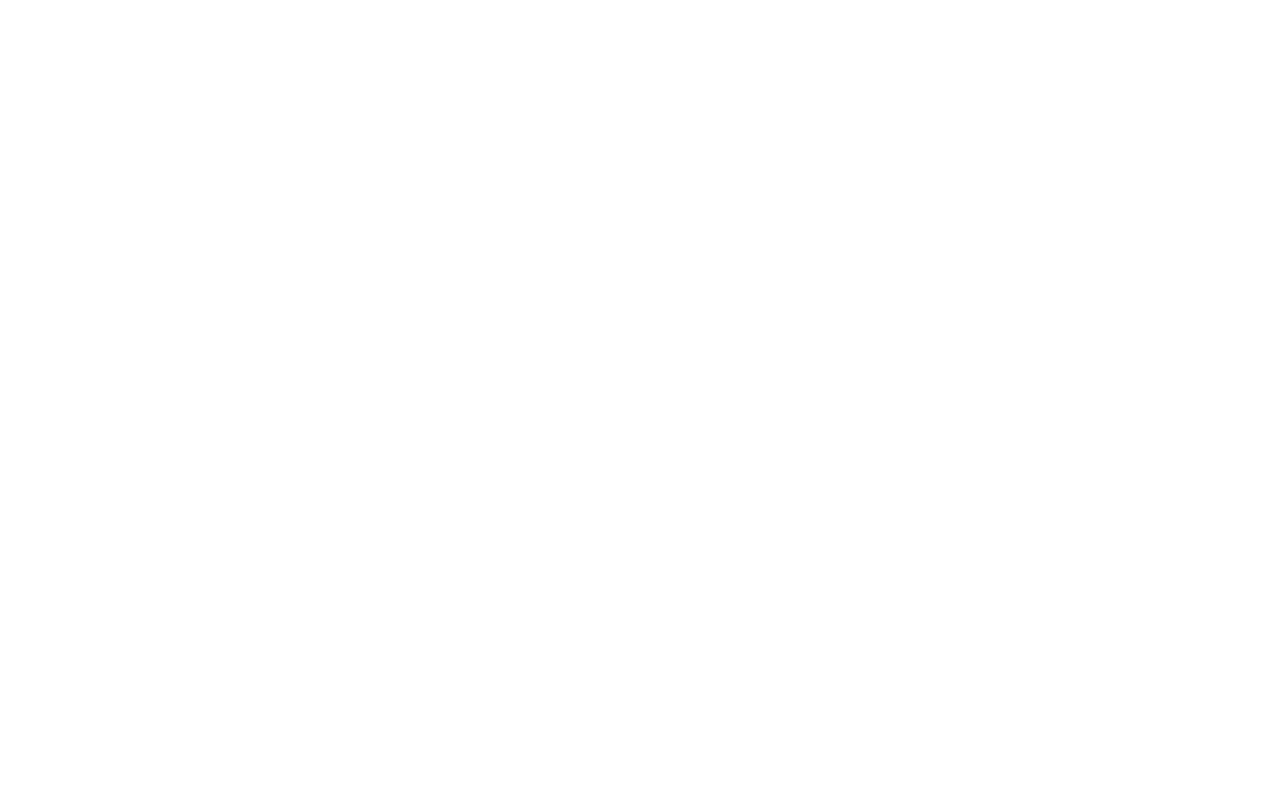
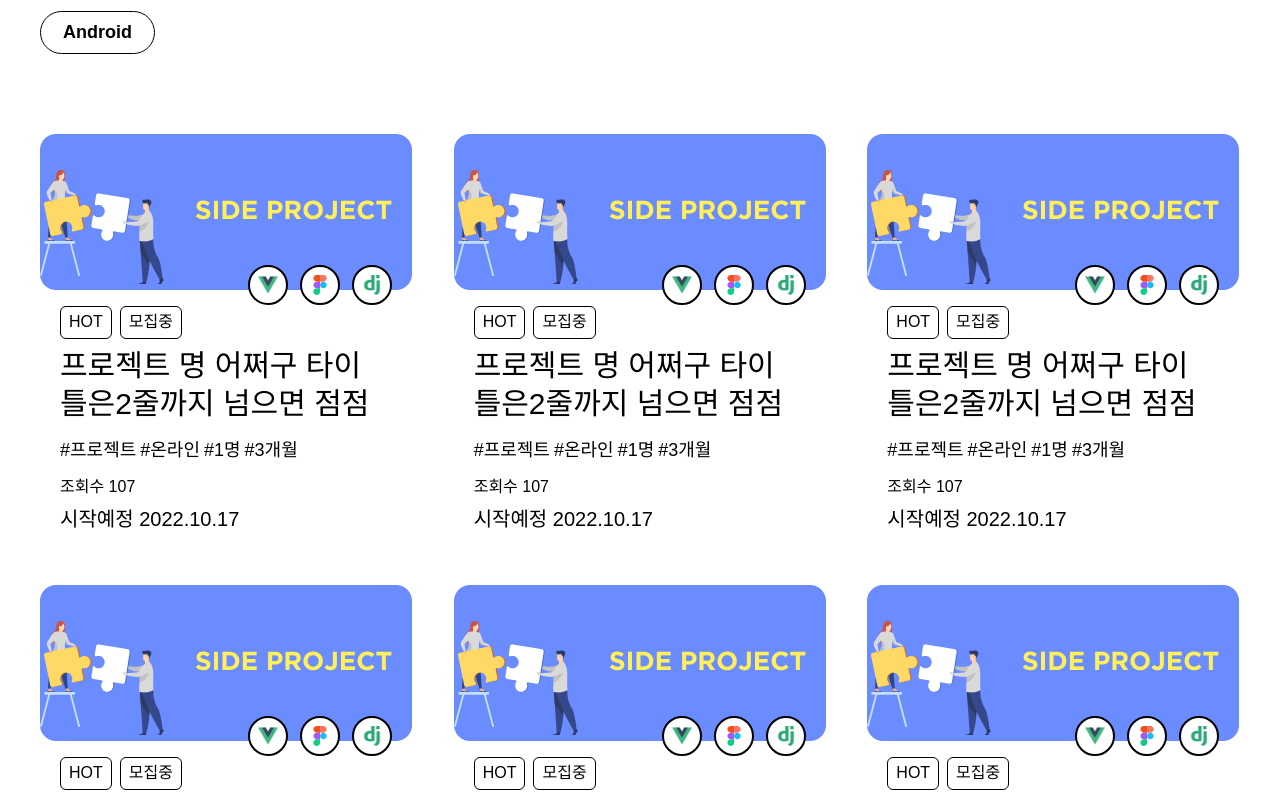
Before and after one commit to ProjectCoco/wayfarer-frontend, a Next.js app: page /study in a window 1280 px wide. Shown: the part 820-1620 px from the top of the page. Before the commit the page ends 800 px from the top, so only its background shows below. Built offline with nearby package versions, Linux system fonts and the light colour scheme; a web font is replaced by a local one.

Commit message:
design: study 페이지 배너 import 및 레이아웃 설정

```diff
--- a/pages/study/index.tsx
+++ b/pages/study/index.tsx
@@ -1,8 +1,12 @@
 import React, { useState } from "react";
 import styled from "styled-components";
 import RecruitToggle from "../../components/common/RecruitToggle";
+import StudyCard from "../../components/common/StudyCard";
 import TechNameTag from "../../components/common/TechNameTag";
 import { TabMenus, TabTechStacks, TabMenuType } from "../../utils/studyTabMenu";
+import Image from "next/image";
+import BannerImg from "../../public/Banner/Banner.svg";
+import Banner from "../../components/common/Banner";
 
 function Study() {
   const [toggle, setToggle] = useState(false);
@@ -19,7 +23,9 @@
   };
 
   return (
-    <div>
+    <StudyContainer>
+      <Banner />
+      <InnerContainer>
         <RecruitBox>
           <RecruitTitle>모집 중</RecruitTitle>
           <RecruitToggle toggle={toggle} setToggle={setToggle} />
@@ -49,11 +55,34 @@
             />
           ))}
         </TechTagNameBox>
-    </div>
+        <StudyCards>
+          <StudyCard />
+          <StudyCard />
+          <StudyCard />
+          <StudyCard />
+          <StudyCard />
+          <StudyCard />
+        </StudyCards>
+      </InnerContainer>
+    </StudyContainer>
   );
 }
 
 export default Study;
+
+const StudyContainer = styled.div`
+  display: flex;
+  justify-content: center;
+  align-items: center;
+  flex-direction: column;
+`;
+
+const InnerContainer = styled.div`
+  width: 1200px;
+  margin-top: 80px;
+  display: flex;
+  flex-direction: column;
+`;
 
 const RecruitBox = styled.div`
   display: flex;
@@ -90,3 +119,11 @@
   flex-wrap: wrap;
   gap: 64px;
 `;
+
+const StudyCards = styled.section`
+  margin-top: 80px;
+  display: grid;
+  grid-template-columns: repeat(3, 1fr);
+  grid-gap: 41px;
+  margin-bottom: 80px;
+`;
```
Lines whose indentation alone changed are shown as unchanged.
